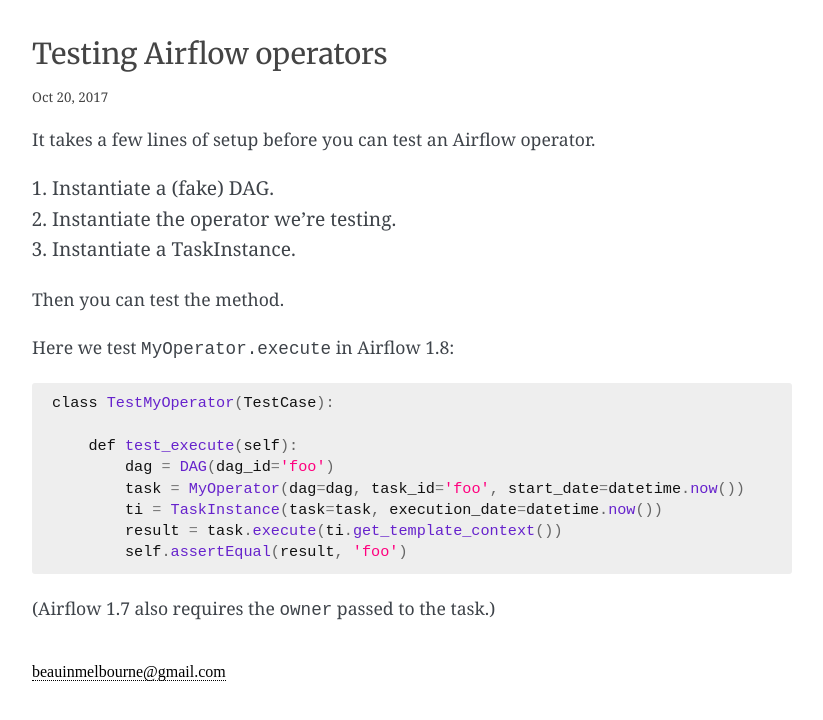
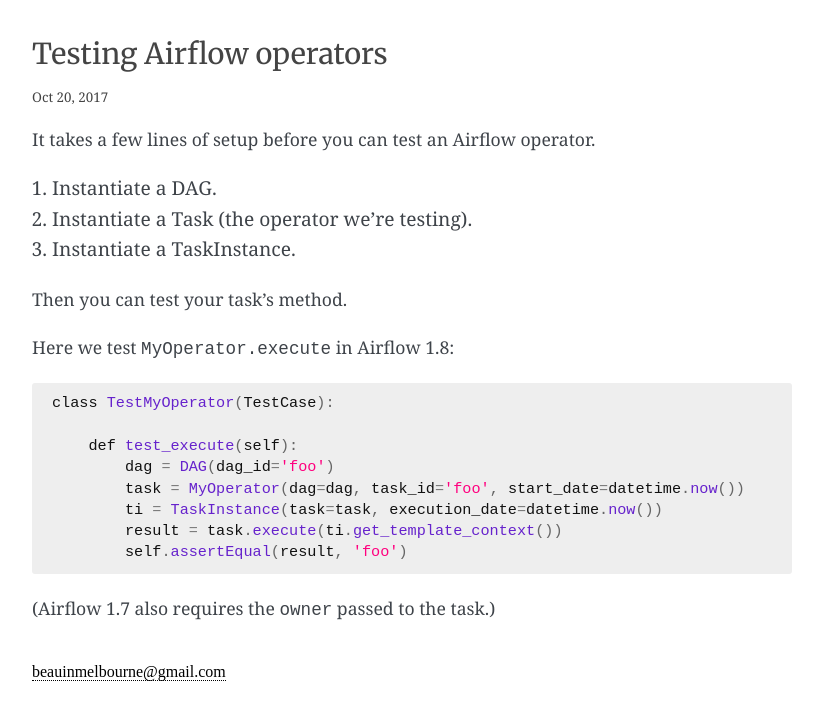
Before and after one commit to explodinglabs/explodinglabs.github.io, a Jekyll site: the page built from _airflow/2017-10-20-testing-airflow-operators.markdown, in a window 1280 px wide. Shown: the top 720 px of the page, without its empty margins (228-1051 px from the left). Built offline with Jekyll 4.4.1, drawn with Linux system fonts in a browser that asks for light colours; some web fonts are replaced.

Commit message:
Adjust airflow testing doc

```diff
--- a/_airflow/2017-10-20-testing-airflow-operators.markdown
+++ b/_airflow/2017-10-20-testing-airflow-operators.markdown
@@ -7,11 +7,11 @@
 ---
 It takes a few lines of setup before you can test an Airflow operator.
 
-1. Instantiate a (fake) DAG.
-2. Instantiate the operator we're testing.
+1. Instantiate a DAG.
+2. Instantiate a Task (the operator we're testing).
 3. Instantiate a TaskInstance.
 
-Then you can test the method.
+Then you can test your task's method.
 
 Here we test `MyOperator.execute` in Airflow 1.8:
 
```
